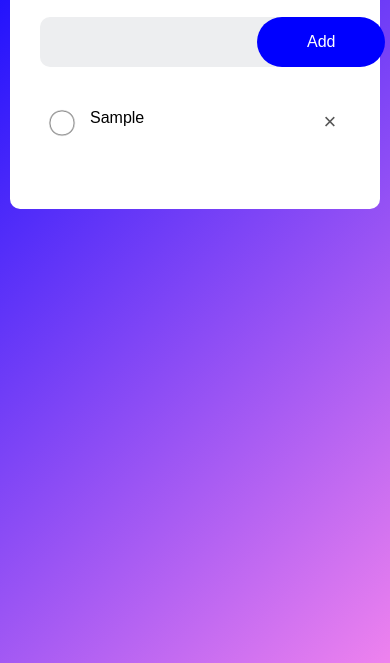
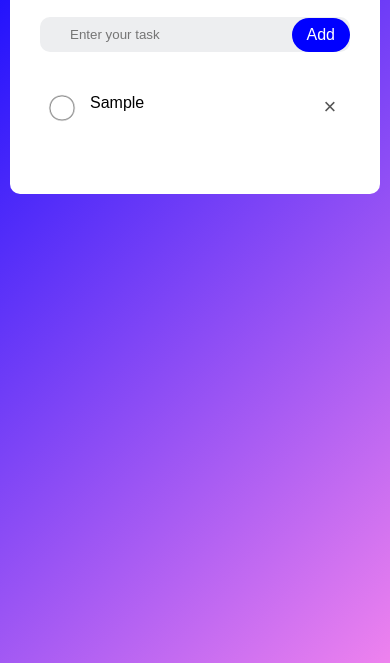
Before and after one commit to heyitsshubh/TO-DO-LIST, a plain HTML site: page index.html in a window 390 px wide. Both pictures are taken after typing "Sample" into the empty fields and a click on the button "Add". Shown: the part 181-844 px from the top of the page. Drawn offline with Linux system fonts and the light colour scheme.

Commit message:
make responsive and change in js

```diff
--- a/add.js
+++ b/add.js
@@ -2,7 +2,7 @@ const input = document.getElementById("input");
 const list = document.getElementById("list-container");
 
 function addtask(){
-    if(input.value == ''){
+    if(input.value === ""){
         alert('write something');
     }
     else{
@@ -13,7 +13,7 @@ function addtask(){
         span.innerHTML = "\u00D7";
         li.appendChild(span);
     }
-    input.value = " ";
+    input.value = "";
 }
 
 list.addEventListener("click",(e)=>{
@@ -24,4 +24,4 @@ list.addEventListener("click",(e)=>{
     else if(e.target.tagName === "SPAN"){
         e.target.parentElement.remove();
     }
-},false);
+},);
--- a/index.html
+++ b/index.html
@@ -18,6 +18,6 @@
         </ul>
     </div>
     </div>
-    <script src="add.js"></script>
+    <script src="./add.js"></script>
 </body>
 </html>
--- a/style.css
+++ b/style.css
@@ -44,6 +44,7 @@ input {
     background: transparent;
     padding: 10px;
     outline: none;
+    user-select: none;
 }
 
 button {
@@ -103,3 +104,9 @@ ul li span {
 ul li span:hover {
     background: blue;
 }
+
+ @media screen and (max-width:480px) {
+   button {
+    padding: 8px 15px;
+   }
+}
```
